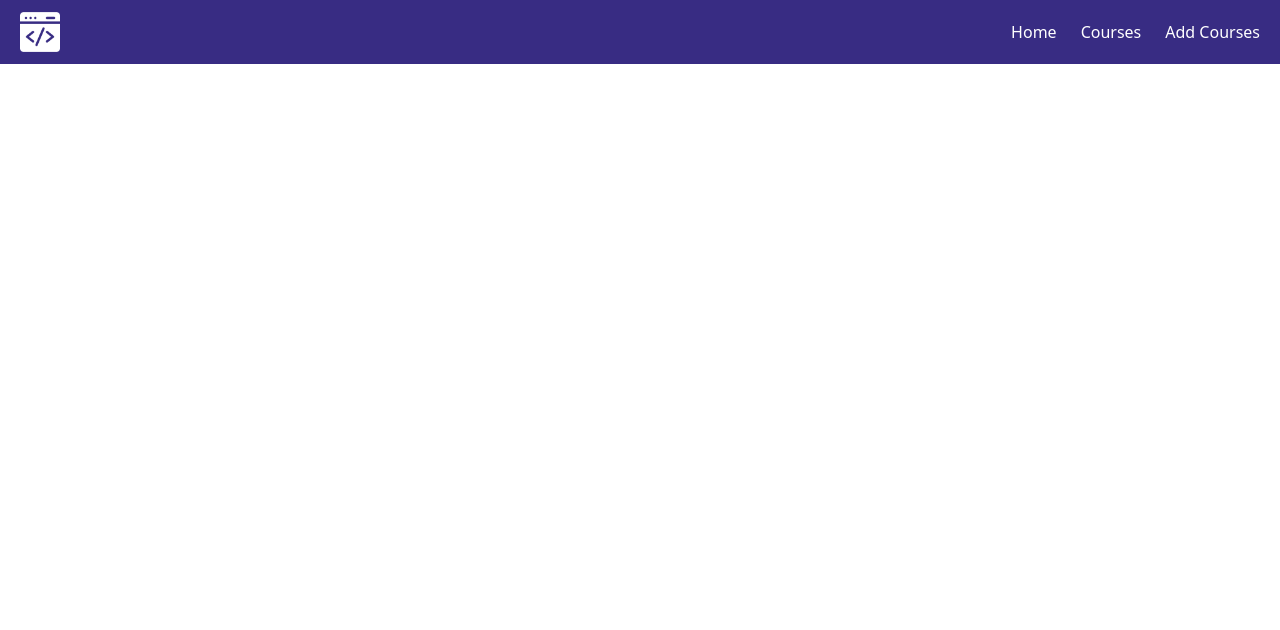
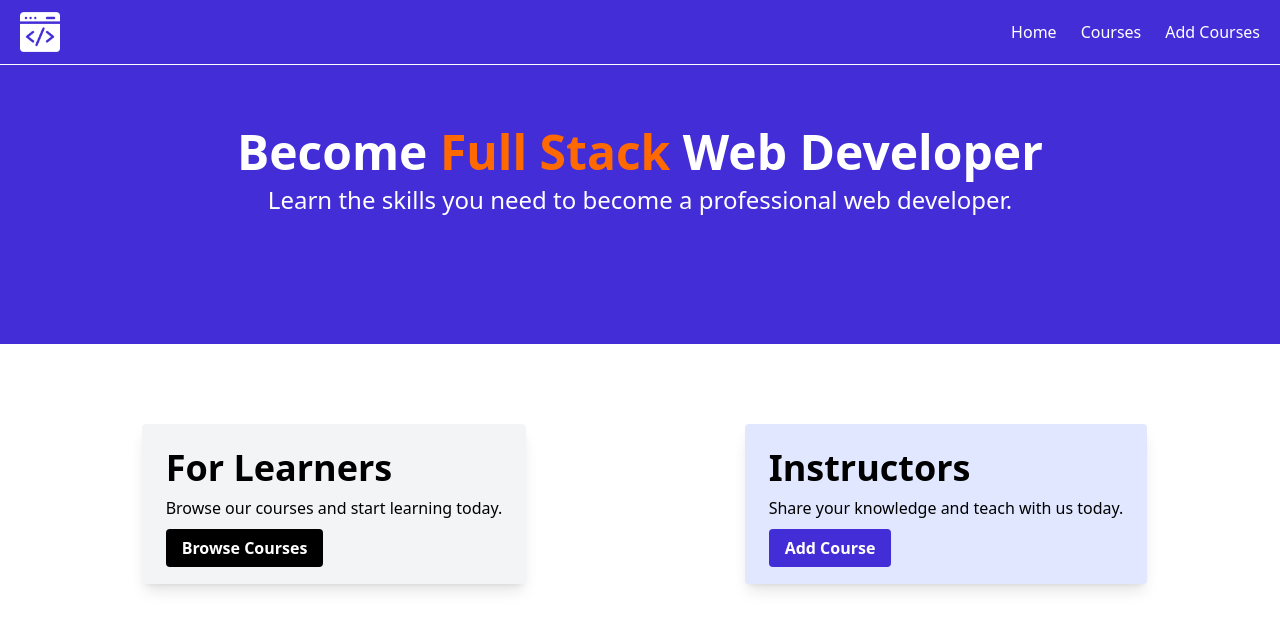
Before and after one commit to atoosh22/QALAM-PLATFORM, a React (Vite) app: page / in a window 1280 px wide. Shown: the top 630 px of the page. Built offline with nearby package versions, Linux system fonts and the light colour scheme.

Commit message:
add components

```diff
--- a/src/App.jsx
+++ b/src/App.jsx
@@ -1,13 +1,20 @@
 import React from 'react'
 import { Route, Routes } from 'react-router-dom'
 import NavBar from './Component/NavBar'
+import HomePage from './Pages/HomePage'
+import CoursesPage from './Pages/CoursesPage'
+import AddCourses from './Pages/AddCourses'
 
 
 const App = () => {
   return (
   <>
 <NavBar/>
-
+  <Routes>
+    <Route path='/' element={<HomePage/>}/>
+    <Route path='/CoursesPage' element={<CoursesPage/>}/>
+    <Route path='/AddCourses' element={<AddCourses/>}/>
+  </Routes>
   </>
   )
 }
--- /dev/null
+++ b/src/Component/Card.jsx
@@ -0,0 +1,9 @@
+import React from 'react'
+
+const Card = ({bg, children}) => {
+  return (
+    <div className={`${bg} shadow-lg rounded px-6 py-6 max-w-4xl mx-auto`} >{children}</div>
+  )
+}
+
+export default Card
--- /dev/null
+++ b/src/Component/Hero.jsx
@@ -0,0 +1,19 @@
+import React from 'react'
+
+const Hero = ({title, subTitle}) => {
+  return (
+   <>
+ <div class="bg-indigo-700 py-32 text-white  text-center">
+    <h1 class="text-3xl md:text-5xl font-bold">
+      Become <span class="text-orange-500">Full Stack</span> Web Developer
+    </h1>
+    <p class="font-light text-lg md:text-2xl mt-2">
+      Learn the skills you need to become a professional web developer.
+    </p>
+  </div>
+
+   </>
+  )
+}
+
+export default Hero
--- /dev/null
+++ b/src/Component/HomeCards.jsx
@@ -0,0 +1,28 @@
+import React from 'react'
+import Card from './Card'
+
+const HomeCards = () => {
+  return (
+    <>
+    <div class="grid grid-cols-1 md:grid-cols-2 gap-6 mt-10 p-10">
+    {/* <!-- Learners Card --> */}
+     <Card bg="bg-gray-100">
+      <h2 class="text-4xl font-bold mb-2">For Learners</h2>
+      <p class="mb-4">Browse our courses and start learning today.</p>
+      <a href="courses.html" class="bg-black text-white px-4 py-2 rounded font-semibold hover:bg-gray-800 transition">Browse Courses</a>
+    </Card>
+
+    {/* <!-- Instructors Card --> */}
+     <Card bg="bg-indigo-100">
+      <h2 class="text-4xl font-bold mb-2">Instructors</h2>
+      <p class="mb-4">Share your knowledge and teach with us today.</p>
+      <a href="addcourse.html" class="bg-indigo-700 text-white px-4 py-2 rounded font-semibold hover:bg-indigo-500 transition">Add Course</a>
+      </Card>
+    </div>
+
+
+    </>
+  )
+}
+
+export default HomeCards
--- a/src/Component/NavBar.jsx
+++ b/src/Component/NavBar.jsx
@@ -4,7 +4,7 @@ import { Link } from 'react-router-dom'
 const NavBar = () => {
   return (
     //  <!-- ✅ Navbar -->
-  <nav className="bg-[#382C83] border-b border-white fixed top-0 left-0 w-full z-500">
+  <nav className="bg-[#432DD7] border-b border-white fixed top-0 left-0 w-full z-500">
     <div class="flex justify-between items-center px-5 py-3">
       {/* <!-- Logo --> */}
       <img className="w-10" src="/logo.png" alt="logo" />
@@ -12,7 +12,7 @@ const NavBar = () => {
       {/* <!-- Links --> */}
       <ul id="menu" class="hidden md:flex text-white space-x-6">
         <li> <Link to="/">Home</Link> </li>
-        <li> <Link to="/Courses">Courses</Link> </li>
+        <li> <Link to="/CoursesPage">Courses</Link> </li>
         <li> <Link to="/AddCourses">Add Courses</Link> </li>
 
       </ul>
--- /dev/null
+++ b/src/Pages/AddCourses.jsx
@@ -0,0 +1,11 @@
+import React from 'react'
+
+const AddCourses = () => {
+  return (
+    <div>
+      Add
+    </div>
+  )
+}
+
+export default AddCourses
--- /dev/null
+++ b/src/Pages/CoursesPage.jsx
@@ -0,0 +1,11 @@
+import React from 'react'
+
+const CoursesPage = () => {
+  return (
+    <div>
+
+    </div>
+  )
+}
+
+export default CoursesPage
--- /dev/null
+++ b/src/Pages/HomePage.jsx
@@ -0,0 +1,14 @@
+import React from 'react'
+import Hero from '../Component/Hero'
+import HomeCards from '../Component/HomeCards'
+
+const HomePage = () => {
+  return (
+    <>
+     <Hero title="Become Full-stack Web developer" subTitle=" Learn the skills you need to become a professional web developer."/>
+     <HomeCards/>
+    </>
+  )
+}
+
+export default HomePage
```
